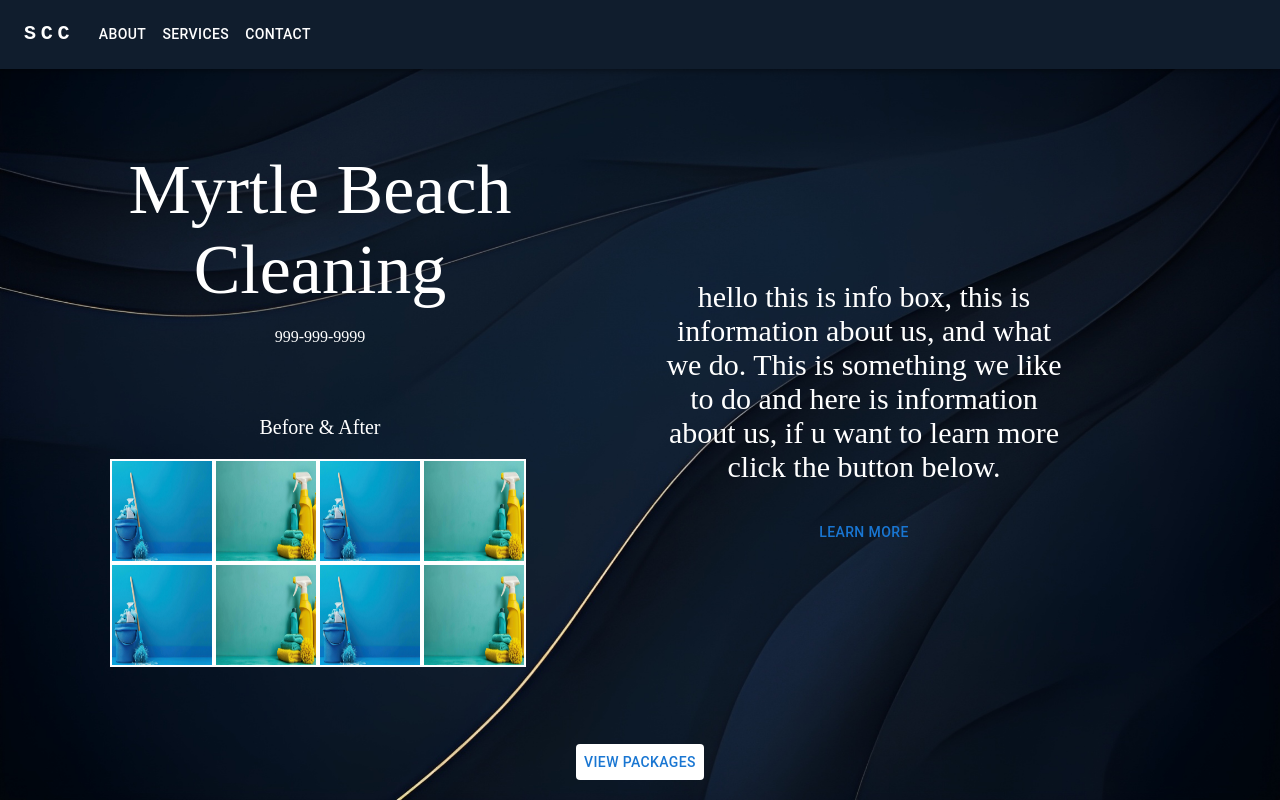
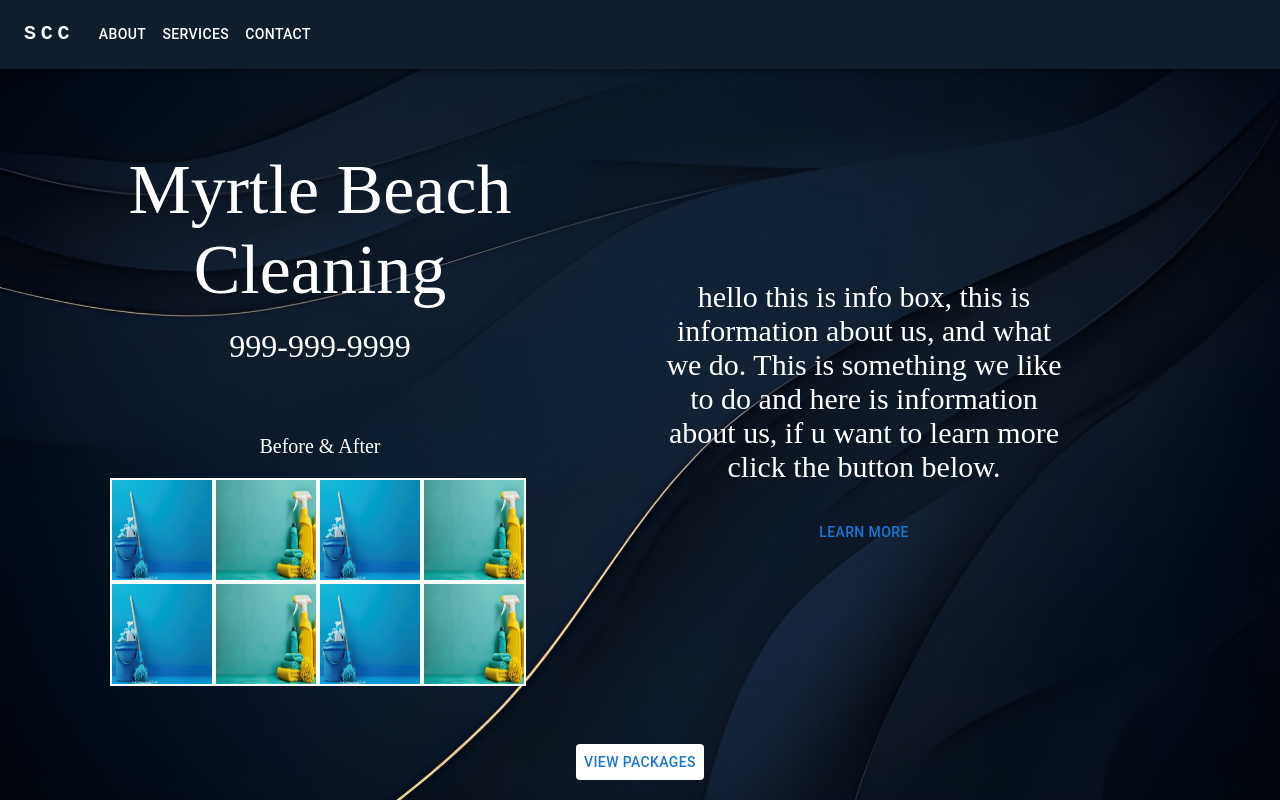
Before and after one commit to dgomie/sc-cleaning-project, a React (Vite) app in the folder frontend/: page / in a window 1280 px wide. Built offline with nearby package versions, Linux system fonts and the light colour scheme.

Commit message:
make phone number font larger

```diff
--- a/frontend/src/components/home/title.jsx
+++ b/frontend/src/components/home/title.jsx
@@ -13,7 +13,7 @@ export default function Title() {
                 Cleaning
             </Box>
             <br />
-            <Box sx={{ fontSize: isSmallScreen ? '10px' : '16px' }}>
+            <Box sx={{ fontSize: isSmallScreen ? '10px' : '32px' }}>
 
 
 
```
